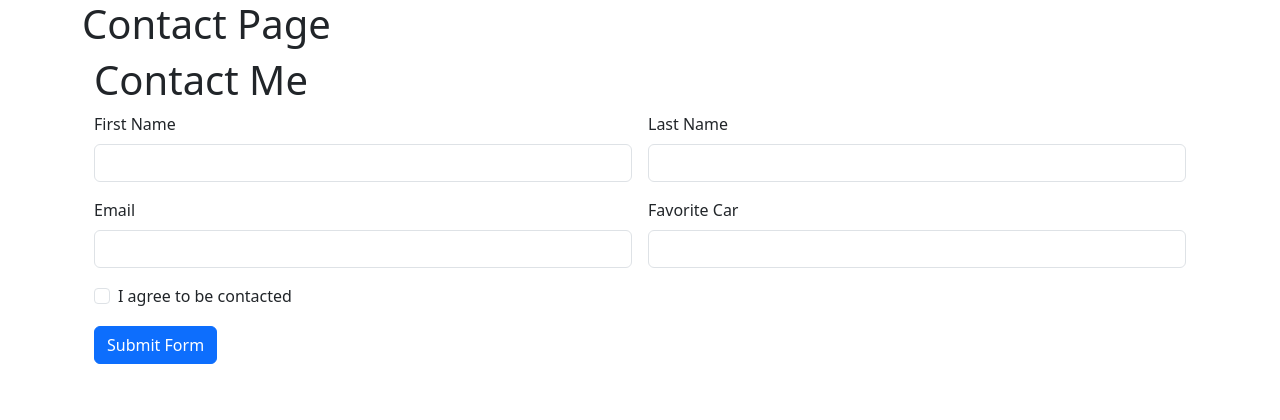
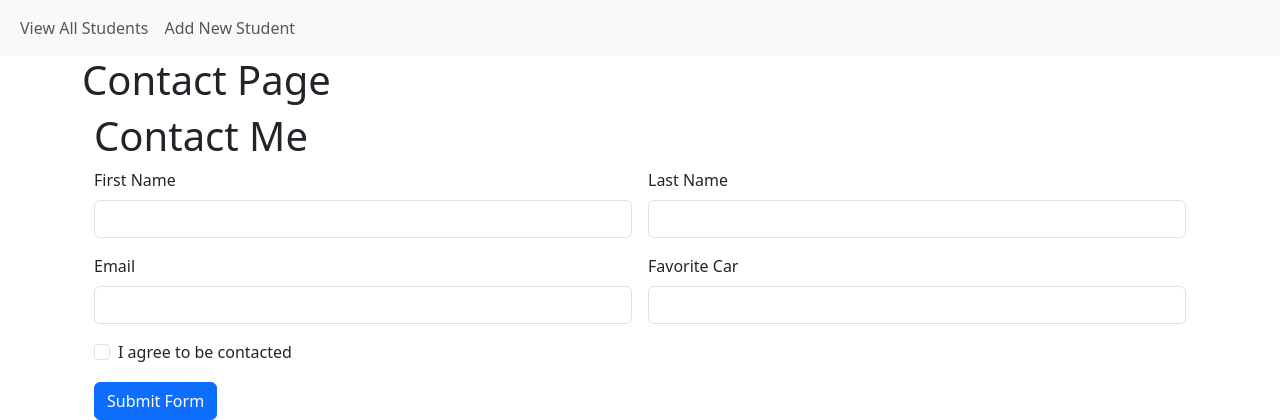
Before and after one commit to Sushilshres/helloWorld, a Flask app: template templates/contact.html in a window 1280 px wide. Shown: the top 420 px of the page. Run offline with Flask 3, Linux system fonts and the light colour scheme; the template is opened without the code that fills it, so the values that code supplies are empty.

Commit message:
Added new files from Module 9 to reflect Flask Database Integration and added email insert.

```diff
--- a/app.py
+++ b/app.py
@@ -1,46 +1,122 @@
-from flask import Flask, render_template, request
+import os
+from flask import Flask, render_template, request, redirect, url_for, flash
+from models import db, Student, Major
+from datetime import datetime as dt
+
+basedir = os.path.abspath(os.path.dirname(__file__))
 
 app = Flask(__name__)
+app.config['SQLALCHEMY_DATABASE_URI'] = 'sqlite:///' + os.path.join(basedir, 'university.db')
+app.config['SQLALCHEMY_TRACK_MODIFICATIONS'] = False
+app.config['SECRET_KEY'] = 'beyond_course_scope'
+db.init_app(app)
+
+
+@app.route('/student/view')
+def student_view_all():
+    students = Student.query.outerjoin(Major, Student.major_id == Major.major_id) \
+        .add_entity(Major) \
+        .order_by(Student.last_name, Student.first_name) \
+        .all()
+    return render_template('student_view_all.html', students=students)
+
+
+@app.route('/student/view/<int:student_id>')
+def student_view(student_id):
+    student = Student.query.filter_by(student_id=student_id).first()
+    majors = Major.query.order_by(Major.major) \
+        .order_by(Major.major) \
+        .all()
+
+    if student:
+        return render_template('student_entry.html', student=student, majors=majors, action='read')
+
+    else:
+        flash(f'Student attempting to be viewed could not be found!', 'error')
+        return redirect(url_for('student_view_all'))
+
+
+@app.route('/student/create', methods=['GET', 'POST'])
+def student_create():
+    if request.method == 'GET':
+        majors = Major.query.order_by(Major.major) \
+            .order_by(Major.major) \
+            .all()
+        return render_template('student_entry.html', majors=majors, action='create')
+    elif request.method == 'POST':
+        first_name = request.form['first_name']
+        last_name = request.form['last_name']
+        email = request.form['email']
+        major_id = request.form['major_id']
+
+        birth_date = request.form['birth_date']
+        is_honors = True if 'is_honors' in request.form else False
+
+        student = Student(first_name=first_name, last_name=last_name, email =email, major_id=major_id,
+                          birth_date=dt.strptime(birth_date, '%Y-%m-%d'), is_honors=is_honors)
+        db.session.add(student)
+        db.session.commit()
+        flash(f'{first_name} {last_name} was successfully added!', 'success')
+        return redirect(url_for('student_view_all'))
+
+    flash('Invalid action. Please try again.', 'error')
+    return redirect(url_for('student_view_all'))
+
+
+@app.route('/student/update/<int:student_id>', methods=['GET', 'POST'])
+def student_edit(student_id):
+    if request.method == 'GET':
+        student = Student.query.filter_by(student_id=student_id).first()
+        majors = Major.query.order_by(Major.major) \
+            .order_by(Major.major) \
+            .all()
+
+        if student:
+            return render_template('student_entry.html', student=student, majors=majors, action='update')
+
+        else:
+            flash(f'Student attempting to be edited could not be found!', 'error')
+
+    elif request.method == 'POST':
+        student = Student.query.filter_by(student_id=student_id).first()
+
+        if student:
+            student.first_name = request.form['first_name']
+            student.last_name = request.form['last_name']
+            student.email = request.form['email']
+            student.major_id = request.form['major_id']
+            student.birthdate = dt.strptime(request.form['birth_date'], '%Y-%m-%d')
+            student.num_credits_completed = request.form['num_credits_completed']
+            student.gpa = request.form['gpa']
+            student.is_honors = True if 'is_honors' in request.form else False
+
+            db.session.commit()
+            flash(f'{student.first_name} {student.last_name} was successfully updated!', 'success')
+        else:
+            flash(f'Student attempting to be edited could not be found!', 'error')
+
+        return redirect(url_for('student_view_all'))
+
+    return redirect(url_for('student_view_all'))
+
+
+@app.route('/student/delete/<int:student_id>')
+def student_delete(student_id):
+    student = Student.query.filter_by(student_id=student_id).first()
+
+    if student:
+        db.session.delete(student)
+        db.session.commit()
+        flash(f'{student} was successfully deleted!', 'success')
+    else:
+        flash(f'Delete failed! Student could not be found.', 'error')
+
+    return redirect(url_for('student_view_all'))
 
 
 @app.route('/')
-def hello_world():  # put application's code here
-    return 'Hello World from Sushil Shrestha! I am adding my first code change.'
-
-@app.route('/hello')
-def hello():
-    return render_template('hello.html')
-@app.route('/about')
-def about():
-    return render_template('about.html')
-
-@app.route('/about-css')
-def aboutcss():
-    return render_template('about-css.html')
-
-@app.route('/favorite-course')
-def favoritecourse():
-    print('Subject:' + request.args.get('subject'))
-    print('Course Number:' + request.args.get('course_number'))
-    print('You entered your favorite course as:' + request.args.get('subject'))
-    return render_template('favorite-course.html')
-
-
-@app.route('/contact', methods=['GET','POST'])
-def contact():
-    if request.method == 'POST':
-        return render_template('contact.html', form_submitted=True)
-    else:
-        return render_template('contact.html')
-
-
-
-@app.route('/base')
-def base():
-    return render_template('base.html')
-
-
-
+def home():
+    return redirect(url_for('student_view_all'))
 
 
 if __name__ == '__main__':
--- a/templates/base.html
+++ b/templates/base.html
@@ -1,17 +1,31 @@
 <!DOCTYPE html>
 <html lang="en">
   <head>
-    <meta charset="UTF-8">
-    <meta name ="viewport" content="width=device-width, initial-scale=1">
-    <title>{%  block page_title %}{%  endblock %}</title>
-<!-- Using BootStrap-->
+    <meta charset="utf-8">
+    <meta name="viewport" content="width=device-width, initial-scale=1">
+    <title>{% block page_title %}{% endblock %}</title>
     <link href="https://cdn.jsdelivr.net/npm/bootstrap@5.3.3/dist/css/bootstrap.min.css" rel="stylesheet" integrity="sha384-QWTKZyjpPEjISv5WaRU9OFeRpok6YctnYmDr5pNlyT2bRjXh0JMhjY6hW+ALEwIH" crossorigin="anonymous">
     </head>
   <body>
-    <div class = "container">
-        <h1> {%  block page_head %}{% endblock %}</h1>
+  <nav class="navbar navbar-expand-lg navbar-light bg-light">
+  <div class="container-fluid">
+    <div class="collapse navbar-collapse" id="navbarSupportedContent">
+      <ul class="navbar-nav me-auto mb-2 mb-lg-0">
+        <li class="nav-item">
+          <a class="nav-link" href="{{ url_for('student_view_all') }}">View All Students</a>
+        </li>
+        <li class="nav-item">
+          <a class="nav-link" href="{{ url_for('student_create') }}">Add New Student</a>
+        </li>
+      </ul>
+    </div>
+  </div>
+</nav>
 
-        {%  block page_content %}{% endblock %}
+    <div class="container">
+        <h1>{% block page_head %}{% endblock %}</h1>
+
+        {% block page_content %}{% endblock %}
     </div>
     <script src="https://cdn.jsdelivr.net/npm/bootstrap@5.3.3/dist/js/bootstrap.bundle.min.js" integrity="sha384-YvpcrYf0tY3lHB60NNkmXc5s9fDVZLESaAA55NDzOxhy9GkcIdslK1eN7N6jIeHz" crossorigin="anonymous"></script>
   </body>
```
Also changed, not shown: create_db.py (added, +32 -0 lines), models.py (added, +41 -0 lines). Lines whose indentation alone changed are shown as unchanged.
